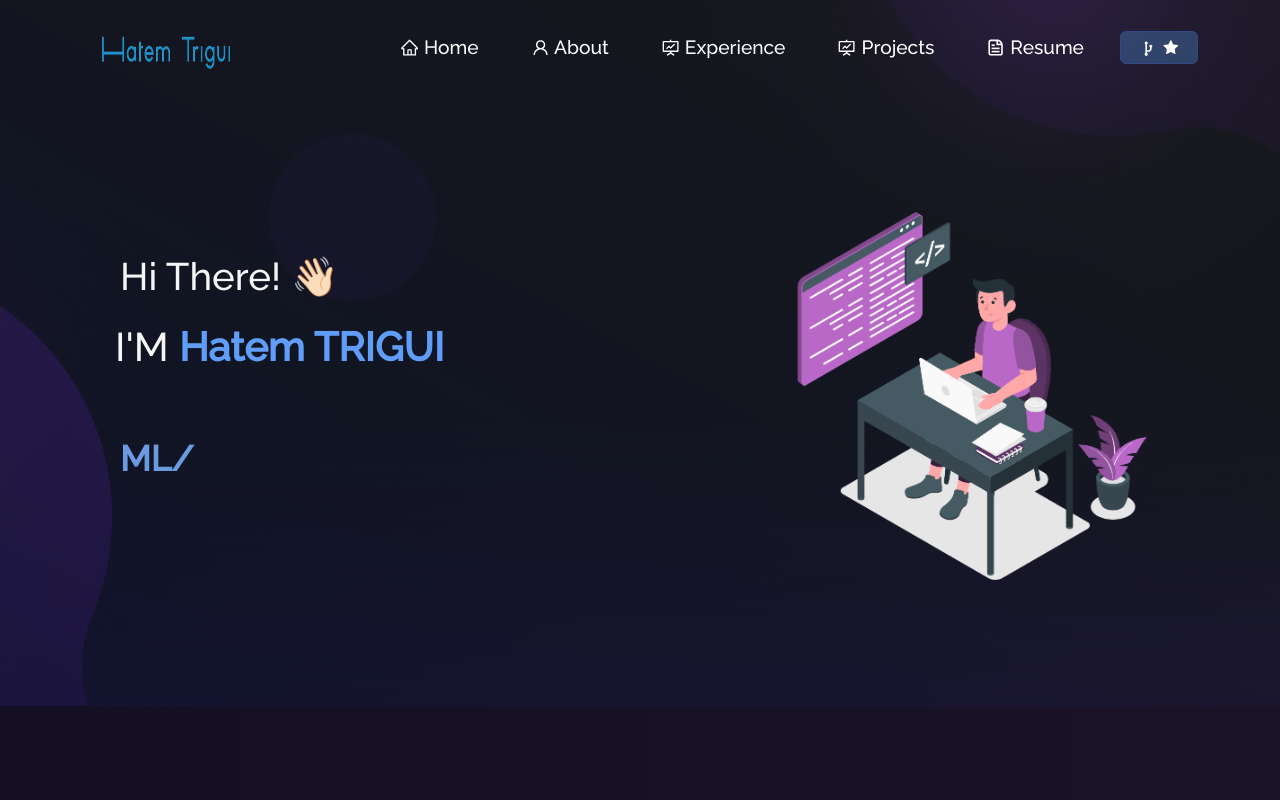
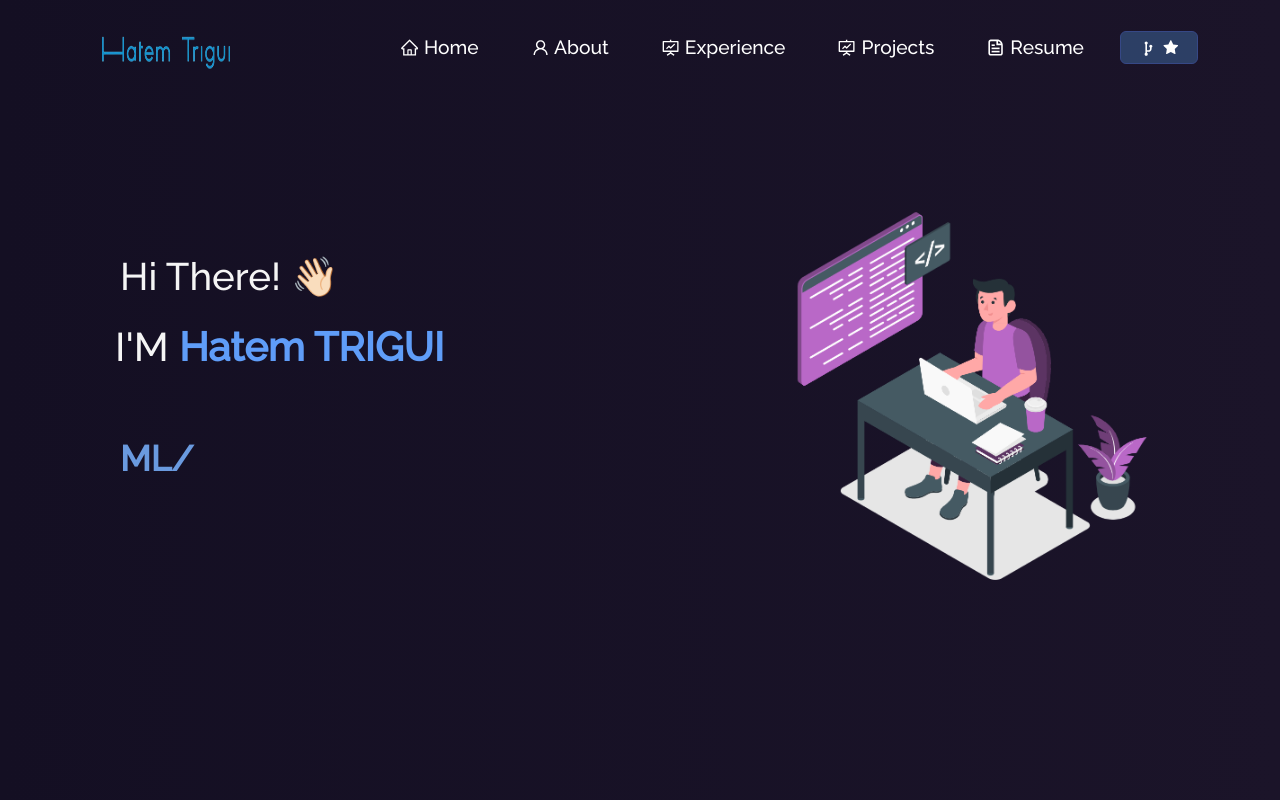
Before and after one commit to hatrigui/Portfolio, a React (Create React App) app: page / in a window 1280 px wide. Shown: the top 800 px of the page. Built offline with nearby package versions, Linux system fonts and the light colour scheme.

Commit message:
remove background

```diff
--- a/src/style.css
+++ b/src/style.css
@@ -257,7 +257,6 @@ html {
   .home-section {
     position: relative;
     z-index: -1;
-    background-image: var(--image-gradient), url(./Assets/home-bg.jpg);
     background-position: top center;
     background-repeat: no-repeat;
     padding-bottom: 30px !important;
```
Also changed, not shown: src/Assets/home-bg.jpg (deleted).
